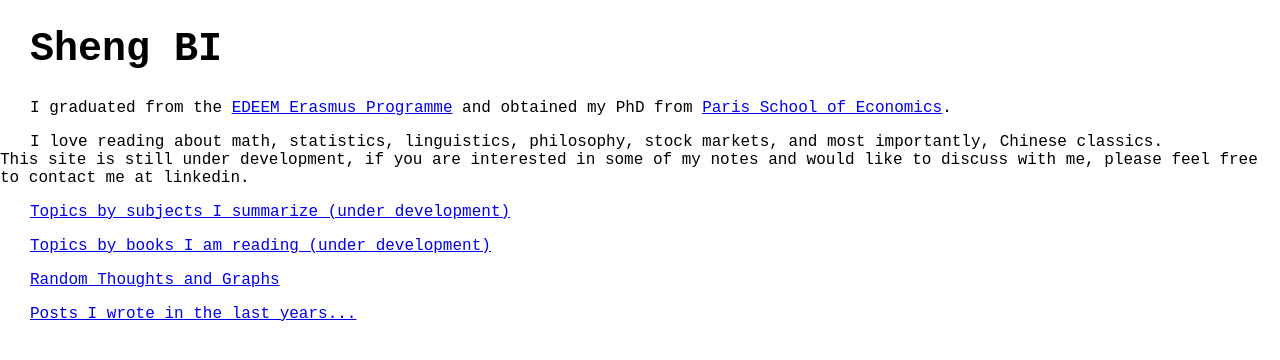
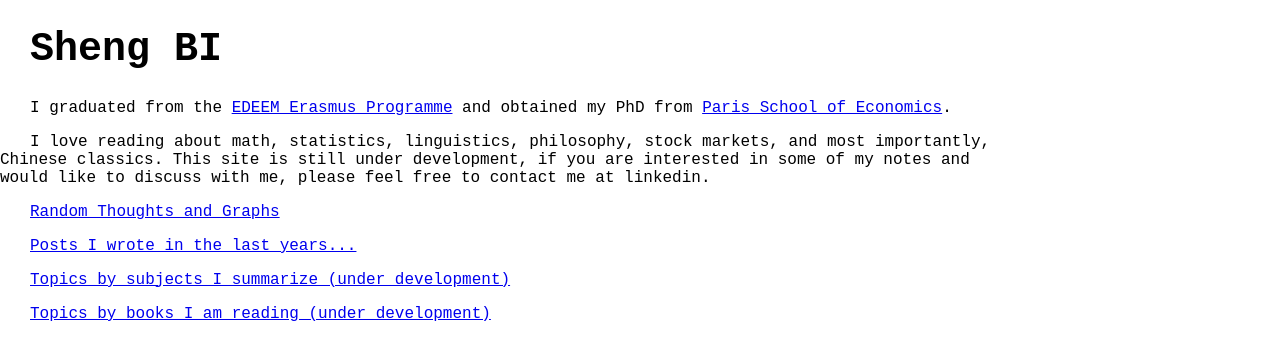
Before and after one commit to brbisheng/brbisheng.github.io, a Jekyll site: the page built from index.html, in a window 1280 px wide. Shown: the top 360 px of the page. Built offline with Jekyll 4.4.1, drawn with Linux system fonts in a browser that asks for light colours; nearby versions of some CDN libraries.

Commit message:
Update index.html

```diff
--- a/index.html
+++ b/index.html
@@ -11,25 +11,23 @@
 </head>
 
 <h1 style = "text-indent:30px">Sheng BI</h1>
-<div class="blurb" style = 'color:black'>
+<div class="blurb" style = 'color:black；margin：auto; width:80%;'>
 	<p id = 'intro' style = "text-indent:30px">
 	I graduated from the <a href="https://www.pantheonsorbonne.fr/ecoles-doctorales/economie-ed-465/doctoral-program-edeem/">EDEEM Erasmus Programme</a>
 		and obtained my PhD from <a href="https://www.parisschoolofeconomics.eu/en/">Paris School of Economics</a>.
 	</p>
 	<p id = 'intro' style = "text-indent:30px">
-	I love reading about math, statistics, linguistics, philosophy, stock markets, and most importantly, Chinese classics.
-		<br>
-		This site is still under development, if you are interested in some of my notes and would like to discuss with me, please feel free to contact me at linkedin.
+	I love reading about math, statistics, linguistics, philosophy, stock markets, and most importantly, Chinese classics. This site is still under development, if you are interested in some of my notes and would like to discuss with me, please feel free to contact me at linkedin.
 	</p>
 </div>
+
+<p style = "text-indent:30px" ><a href="/blog/random/">Random Thoughts and Graphs</a></p>
+
+<p style = "text-indent:30px" ><a href="/blog/">Posts I wrote in the last years...</a></p>
 
 <p style = "text-indent:30px"><a href="/blog/topicsbysubjects/">Topics by subjects I summarize (under development)</a></p>
 
 <p style = "text-indent:30px"><a href="/blog/topicsbybooks/">Topics by books I am reading (under development) </a></p>
-
-<p style = "text-indent:30px" ><a href="/blog/random/">Random Thoughts and Graphs</a></p>
-
-<p style = "text-indent:30px" ><a href="/blog/">Posts I wrote in the last years...</a></p>
 
 <!--by defautl, it will be looking for "/blog/index.html"-->
 
```
